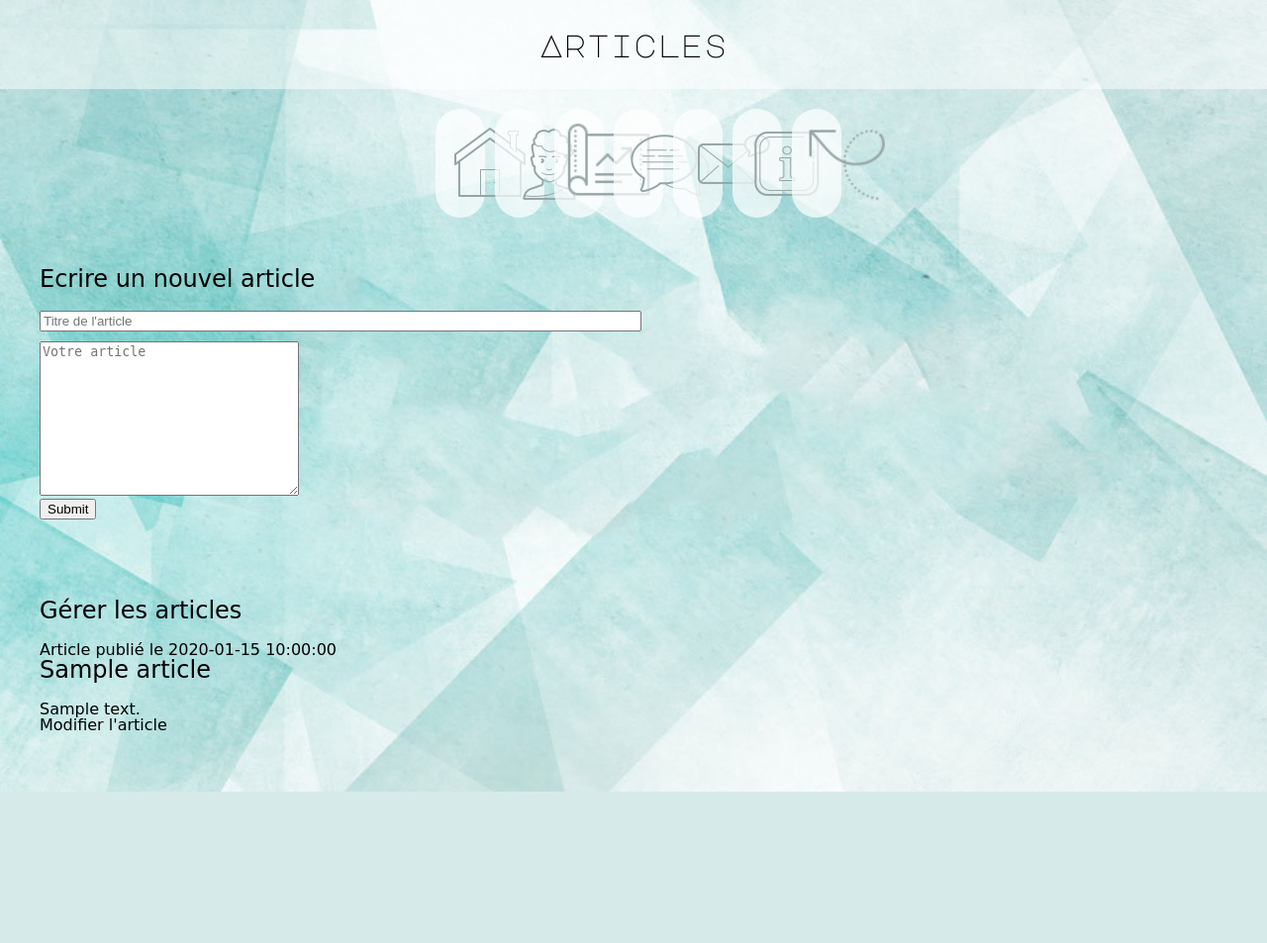
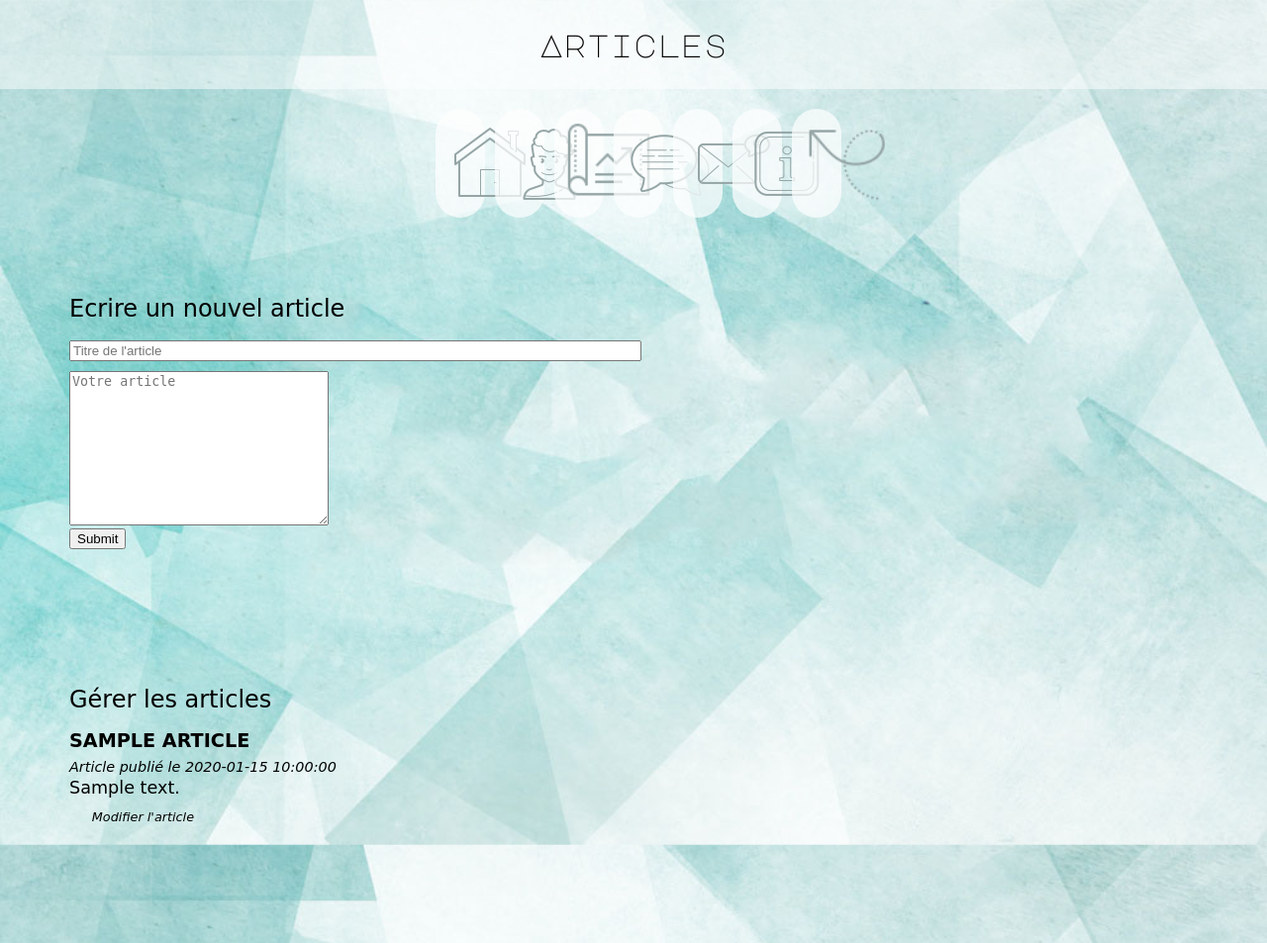
Before and after one commit to PaulineM9/OC_Projet5, a PHP site: template views/backend/articleView.php in a window 1280 px wide. Shown: the whole page at 99% size. Before the commit the page ends 800 px from the top, so only its background shows below. Run offline with PHP 8.4, Linux system fonts and the light colour scheme; the template is opened without the code that fills it: most values are stand-ins (such as "Sample title", 1, 10 or a date in 2020); data that the repository does not hold is empty; some libraries are stand-ins or nearby versions.

Commit message:
Add changes about style for blog

```diff
--- a/models/Articles.php
+++ b/models/Articles.php
@@ -24,7 +24,7 @@ class Articles
         }
         if (isset($data['date_article']))
         {
-            $this->setTitle($data['date_article']);
+            $this->setDateArticle($data['date_article']);
         }
         if (isset($data['content']))
         {
--- a/public/backstylesheet.css
+++ b/public/backstylesheet.css
@@ -150,7 +150,7 @@ body {
 .admin_article {
 	font-family: 'Poiret One', cursive;
 	width: 100%;
-	padding: 40px;
+	padding: 70px;
 }
 .admin_article h3,
 .manage_articles h3 {
@@ -166,5 +166,32 @@ body {
 	flex-direction: column;
 	font-family: 'Poiret One', cursive;
 	width: 100%;
-	padding: 40px;
+	padding: 70px;
 }
+.articles_published {
+	display: flex;
+	flex-direction: column;
+	width: 100%;
+}
+.articles_published h4 {
+	text-transform: uppercase;
+	font-size: 1.2em;
+	font-weight: bold;
+	margin-bottom: 10px;
+}
+.articles_published h5 {
+	font-size: 1.1em;
+	margin-bottom: 15px;
+}
+.publication {
+	font-size: 0.9em;
+	margin-bottom: 5px;
+	font-style: italic;
+}
+.articles_published a {
+	font-size: 0.8em;
+	margin-bottom: 5px;
+	font-style: italic;
+	margin-bottom: 50px;
+	margin-left: 2%;
+}
--- a/views/backend/articleView.php
+++ b/views/backend/articleView.php
@@ -19,22 +19,32 @@
 <section class="admin_article">
     <h3>Ecrire un nouvel article</h3>
     <form class="article_form" action="index.php?action=admin_article" method="post">
-        <input class="article_title" type="text" name="title" placeholder="Titre de l'article" id="title"><br/>
-        <textarea class="article" id="mytextarea" name="content" placeholder="Votre article" id="content" cols="30" rows="10"></textarea><br/>
-        <input class="submit" type="submit" name="published" placeholder="Publier" id="published"><br/>
+        <input class="article_title" type="text" name="title" placeholder="Titre de l'article" id="title"><br />
+        <textarea class="article" id="mytextarea" name="content" placeholder="Votre article" id="content" cols="30" rows="10"></textarea><br />
+        <input class="submit" type="submit" name="published" placeholder="Publier" id="published"><br />
     </form>
 </section>
 
 <section class="manage_articles">
     <h3>Gérer les articles</h3>
-    <?php if (!empty($articles))
-    { foreach ($articles as $cle => $elements) { ?>
-        <div class="articles_published">
-            <p>Article publié le <?= $elements->getDateArticle() ?></p>
-            <h3><?= $elements->getTitle() ?></h3>
-            <p><?= $elements->getContent() ?></p>
-            <a href="index.php?action=update&id=<?= $elements->getId() ?>">Modifier l'article</a>
-        </div>
+    <?php if (!empty($articles)) {
+        foreach ($articles as $cle => $elements) { ?>
+            <div class="articles_published">
+                <h4><?= $elements->getTitle() ?></h4>
+                <p class="publication">Article publié le <?= $elements->getDateArticle() ?></p>
+                <h5><?= $elements->getContent() ?></h5>
+                <a href="index.php?action=update&id=<?= $elements->getId() ?>">Modifier l'article</a>
+            </div>
     <?php }
     } ?>
 </section>
+
+<section class="pagePagination">
+    <?php for ($i = 1; $i <= $nbPage; $i++) {
+        if ($i == $cPage) {
+            echo " $i /";
+        } else {
+            echo " <a href=\"index.php?action=admin_article&p=$i\">$i</a> /";
+        }
+    } ?>
+</section>
--- a/views/frontend/blogTemplate.php
+++ b/views/frontend/blogTemplate.php
@@ -46,7 +46,6 @@
             text-decoration: none;
             color: #000000;
         }
-
         a:hover {
 
             text-decoration: none;
```
Also changed, not shown: controllers/backend.php (+19 -0 lines), models/ArticlesManager.php (+23 -1 lines), public/blogstylesheet.css (+8 -2 lines).
